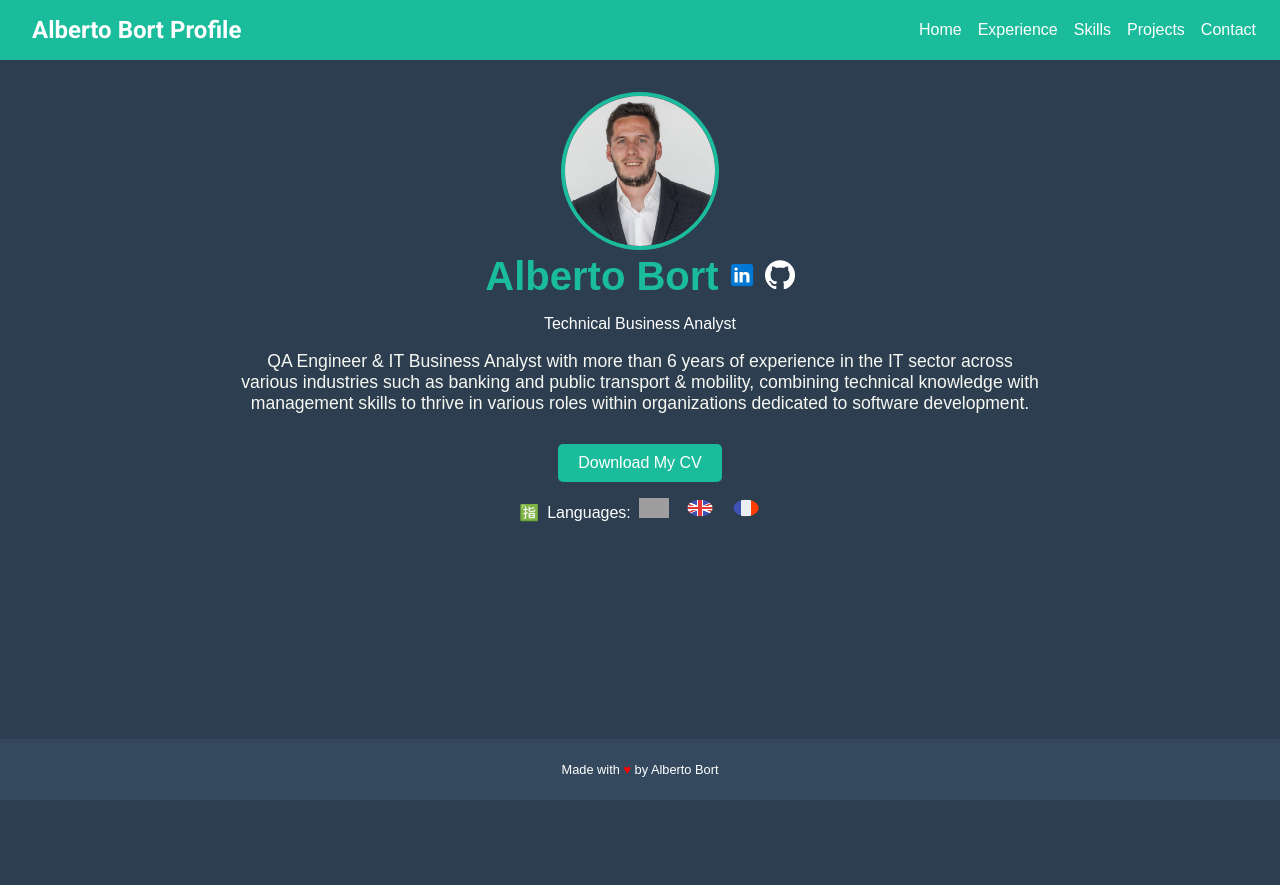
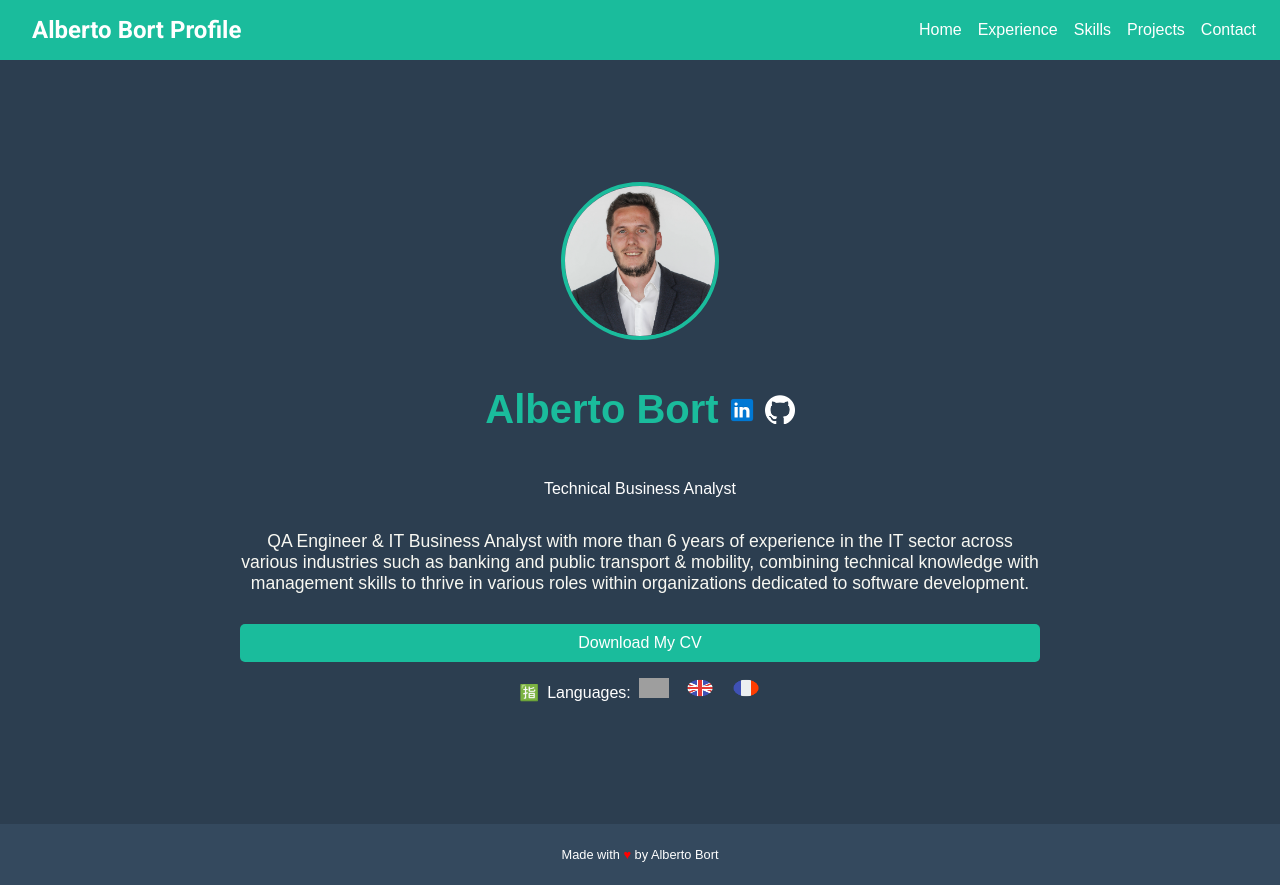
Before and after one commit to albope/perfil-profesional, a React (Create React App) app: page / in a window 1280 px wide. Before the commit the page ends 800 px from the top, so only its background shows below. Built offline with nearby package versions, Linux system fonts and the light colour scheme; grey boxes are pictures that could not be loaded.

Commit message:
Añadir enlace al CV en la sección de Inicio

```diff
--- a/src/components/Home.css
+++ b/src/components/Home.css
@@ -4,6 +4,7 @@ body {
   padding: 0;
   background-color: #2c3e50;
   color: white;
+  height: 100vh;
 }
 
 .profile {
@@ -11,28 +12,39 @@ body {
   padding: 2rem;
   max-width: 800px;
   margin: 0 auto;
+  display: flex;
+  flex-direction: column;
+  justify-content: center;
+  height: calc(100vh - 100px);
+  margin-top: 50px;
 }
 
 .profile-img {
-  width: 150px;
-  height: 150px;
+  width: 350px; /* Aumentar el tamaño del contenedor */
+  height: 350px; /* Asegurar que el contenedor sea un círculo perfecto */
   border-radius: 50%;
   border: 4px solid #1abc9c;
   object-fit: cover;
-  object-position: top;
+  object-position: top; /* Ajustar la posición de la imagen dentro del contenedor */
+  margin: 0 auto 20px auto;
+}
+
+.name-icons {
+  display: flex;
+  align-items: center;
+  justify-content: center;
+}
+
+.name-icons h1 {
+  color: #1abc9c;
+  font-size: 2.5rem;
+  margin-right: 0.5rem; /* Añadir un poco de espacio entre el nombre y los iconos */
 }
 
 .name-linkedin {
   display: flex;
   align-items: center;
-  justify-content: center;
   gap: 0.5rem;
-}
-
-.name-linkedin h1 {
-  color: #1abc9c;
-  font-size: 2.5rem;
-  margin: 0;
 }
 
 .linkedin-icon, .github-icon {
--- a/src/components/Home.js
+++ b/src/components/Home.js
@@ -11,14 +11,16 @@ const Home = () => {
   return (
     <div className="profile">
       <img src={profileImage} alt="Alberto Bort" className="profile-img" />
+      <div className="name-icons">
+        <h1>Alberto Bort</h1>
         <div className="name-linkedin">
-        <h1>Alberto Bort</h1>
           <a href="https://www.linkedin.com/in/albertobort" target="_blank" rel="noopener noreferrer">
             <img src={linkedinIcon} alt="LinkedIn" className="linkedin-icon" />
           </a>
           <a href="https://github.com/albope" target="_blank" rel="noopener noreferrer">
             <img src={githubIcon} alt="GitHub" className="github-icon" />
           </a>
+        </div>
       </div>
       <p>Technical Business Analyst</p>
       <p className="description">
```
Lines whose indentation alone changed are shown as unchanged.
